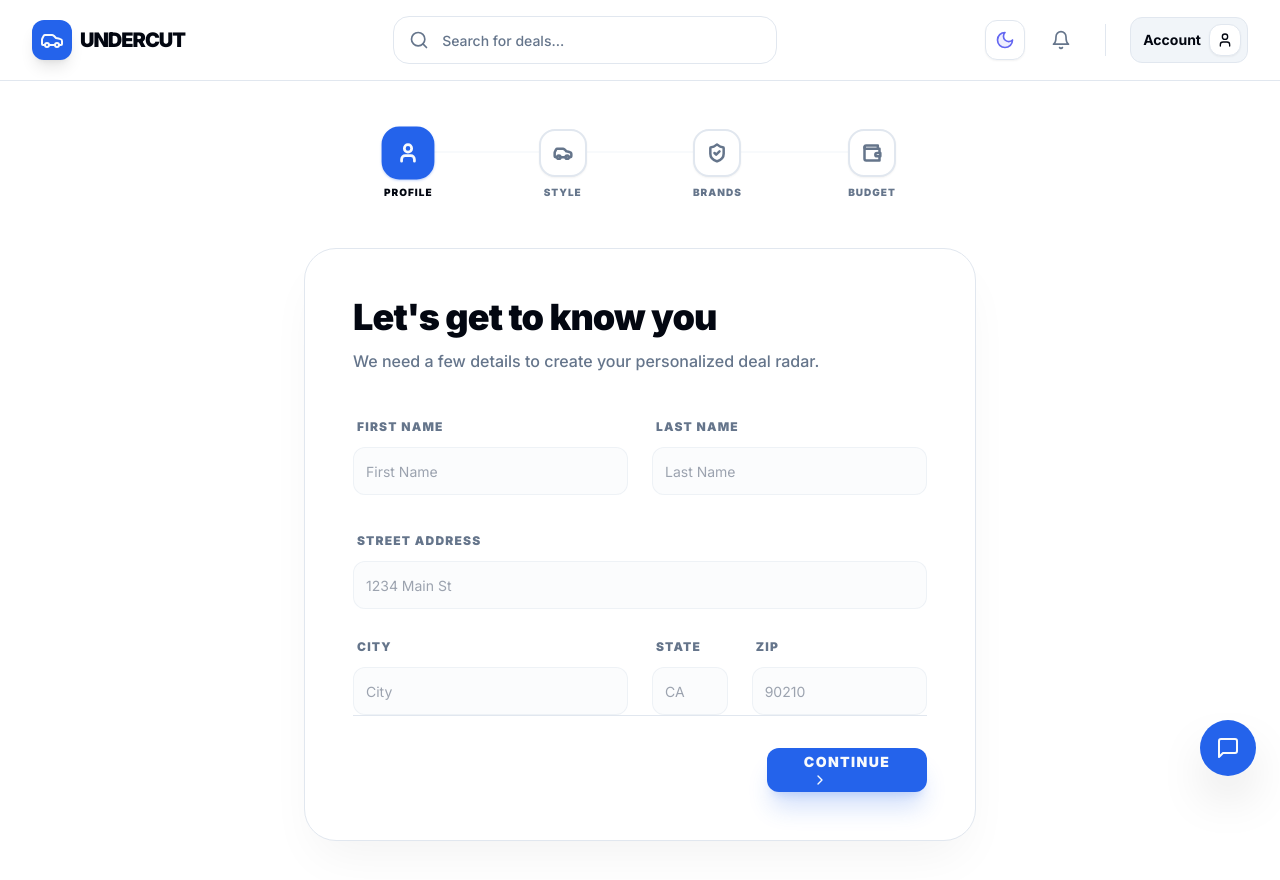
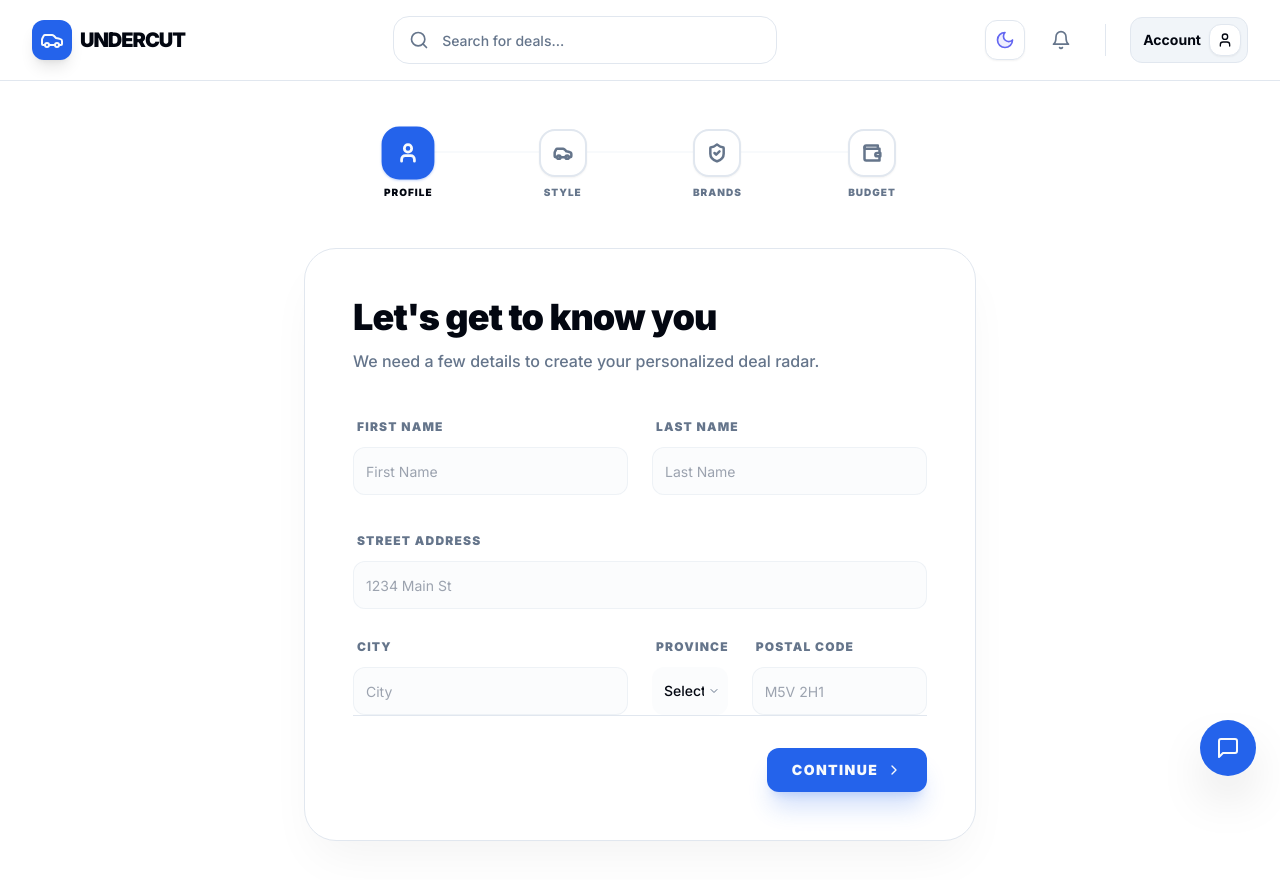
Before and after one commit to SoroushRF/Undercut, a Next.js app in the folder frontend/: page /profile in a window 1280 px wide. Shown: the top 880 px of the page. Built offline with nearby package versions, Linux system fonts and the light colour scheme.

Commit message:
Fixed continue button, postal code and drop down list of provinces

```diff
--- a/frontend/app/profile/page.tsx
+++ b/frontend/app/profile/page.tsx
@@ -213,21 +213,40 @@ export default function ProfilePage() {
                                                         />
                                                     </div>
                                                     <div className="col-span-1 space-y-2.5">
-                                                        <label className="text-xs font-black uppercase tracking-widest text-muted-foreground ml-1">State</label>
-                                                        <Input
-                                                            className="h-12 rounded-xl bg-muted/30 border-border/50 focus:bg-background transition-all"
-                                                            value={formData.state}
-                                                            onChange={(e) => setFormData({ ...formData, state: e.target.value })}
-                                                            placeholder="CA"
-                                                        />
+                                                        <label className="text-xs font-black uppercase tracking-widest text-muted-foreground ml-1">Province</label>
+                                                        <div className="relative">
+                                                            <select
+                                                                className="h-12 w-full appearance-none rounded-xl bg-muted/30 border-border/50 pl-3 pr-6 text-xs sm:text-sm font-medium focus:bg-background transition-all outline-none focus:ring-2 focus:ring-primary/20"
+                                                                value={formData.state}
+                                                                onChange={(e) => setFormData({ ...formData, state: e.target.value })}
+                                                            >
+                                                                <option value="" disabled>Select Province</option>
+                                                                <option value="ON">Ontario</option>
+                                                                <option value="QC">Quebec</option>
+                                                                <option value="BC">British Columbia</option>
+                                                                <option value="AB">Alberta</option>
+                                                                <option value="MB">Manitoba</option>
+                                                                <option value="SK">Saskatchewan</option>
+                                                                <option value="NS">Nova Scotia</option>
+                                                                <option value="NB">New Brunswick</option>
+                                                                <option value="NL">Newfoundland and Labrador</option>
+                                                                <option value="PE">Prince Edward Island</option>
+                                                                <option value="NT">Northwest Territories</option>
+                                                                <option value="NU">Nunavut</option>
+                                                                <option value="YT">Yukon</option>
+                                                            </select>
+                                                            <div className="pointer-events-none absolute inset-y-0 right-2 flex items-center text-muted-foreground">
+                                                                <ChevronRight className="h-3 w-3 rotate-90" />
+                                                            </div>
+                                                        </div>
                                                     </div>
                                                     <div className="col-span-2 space-y-2.5">
-                                                        <label className="text-xs font-black uppercase tracking-widest text-muted-foreground ml-1">Zip</label>
+                                                        <label className="text-xs font-black uppercase tracking-widest text-muted-foreground ml-1">Postal Code</label>
                                                         <Input
                                                             className="h-12 rounded-xl bg-muted/30 border-border/50 focus:bg-background transition-all"
                                                             value={formData.zip}
                                                             onChange={(e) => setFormData({ ...formData, zip: e.target.value })}
-                                                            placeholder="90210"
+                                                            placeholder="M5V 2H1"
                                                         />
                                                     </div>
                                                 </div>
@@ -357,10 +376,10 @@ export default function ProfilePage() {
 
                                     <Button
                                         onClick={() => step === 3 ? (window.location.href = '/') : paginate(1)}
-                                        className="min-w-[160px] rounded-xl font-black uppercase tracking-widest shadow-xl shadow-primary/20"
+                                        className="min-w-[160px] rounded-xl font-black uppercase tracking-widest shadow-xl shadow-primary/20 flex items-center justify-center gap-2"
                                     >
-                                        {step === 3 ? "Complete Profile" : "Continue"}
-                                        {step !== 3 && <ChevronRight className="ml-2 h-4 w-4" />}
+                                        <span>{step === 3 ? "Complete Profile" : "Continue"}</span>
+                                        {step !== 3 && <ChevronRight className="h-4 w-4" />}
                                     </Button>
                                 </div>
 
--- a/frontend/components/ui/Button.tsx
+++ b/frontend/components/ui/Button.tsx
@@ -76,7 +76,7 @@ export const Button = React.forwardRef<HTMLButtonElement, ButtonProps>(
                 {...props}
             >
                 {isLoading && <Spinner />}
-                <span>{children}</span>
+                {children}
             </button>
         );
     }
```
